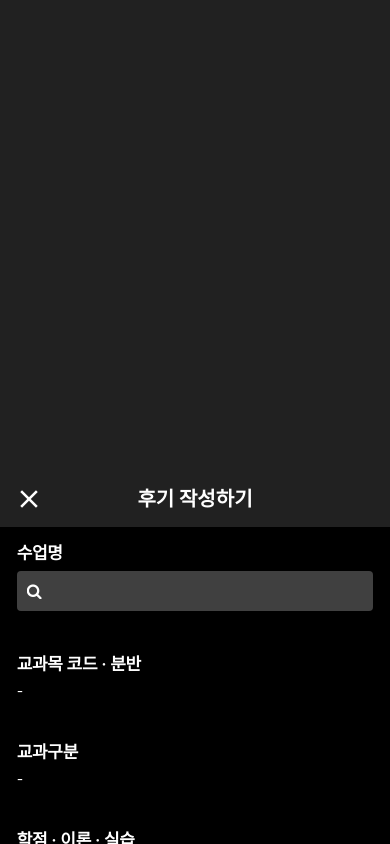
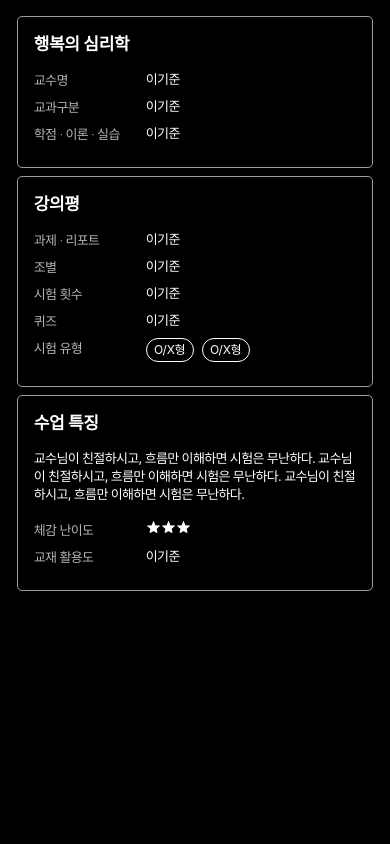
Before and after one commit to PNU-JustDoIt/client, a React Native app: screen / in a window 390 px wide. Built offline with nearby package versions, Linux system fonts and the light colour scheme; what axios-hooks would draw is missing.

Commit message:
Feat: 후기 작성 페이지 스타일 및 레이아웃 생성
1. dummy 데이터 렌더링 레이아웃 새엇ㅇ
2. 스타일 파일 분리

```diff
--- a/App.tsx
+++ b/App.tsx
@@ -1,6 +1,7 @@
 import {configure} from 'axios-hooks';
 import React from 'react';
 import {SafeAreaView, StyleSheet, Text, View} from 'react-native';
+import ReviewDetailPage from './src/components/screens/review/review-detail/ReviewDetailPage';
 import ReviewWritePage from './src/components/screens/review/ReviewWritePage';
 import axios from './src/utils/axios';
 
@@ -11,7 +12,9 @@ const App = (): JSX.Element => {
         <Text style={styles.textStyle}>PNU-JustDoIt</Text>
       </View> */}
 
-      <ReviewWritePage />
+      {/* <ReviewWritePage /> */}
+
+      <ReviewDetailPage />
     </SafeAreaView>
   );
 };
--- /dev/null
+++ b/src/components/screens/review/review-detail/ReviewDetailPage.style.ts
@@ -0,0 +1,83 @@
+import {makeStyles} from 'react-native-elements';
+
+const useStyle = makeStyles(() => ({
+  root: {
+    flex: 1,
+    backgroundColor: 'black',
+    paddingLeft: '4.3%',
+    paddingRight: '4.3%',
+    paddingTop: 16,
+  },
+  cardContainer: {
+    display: 'flex',
+    flexDirection: 'column',
+    padding: 16,
+    borderRadius: 5,
+    borderStyle: 'solid',
+    borderWidth: 1,
+    borderColor: '#9d9d9d',
+    marginBottom: 8,
+  },
+  cardTitleText: {
+    fontSize: 17,
+    fontWeight: 'bold',
+    fontStyle: 'normal',
+    lineHeight: 23,
+    letterSpacing: -0.34,
+    textAlign: 'left',
+    color: '#ffffff',
+    marginBottom: 14,
+  },
+  cardContentContainer: {
+    display: 'flex',
+    flexDirection: 'row',
+    marginBottom: 8,
+  },
+  cardPropertyText: {
+    width: 94,
+    opacity: 0.7,
+    fontSize: 13,
+    fontWeight: '300',
+    fontStyle: 'normal',
+    letterSpacing: -0.65,
+    textAlign: 'left',
+    color: '#ffffff',
+    marginRight: 18,
+  },
+  cardDescriptionText: {
+    fontSize: 13,
+    fontWeight: 'normal',
+    fontStyle: 'normal',
+    lineHeight: 18,
+    letterSpacing: -0.65,
+    textAlign: 'left',
+    color: '#ffffff',
+  },
+
+  chipContainer: {
+    display: 'flex',
+    flexDirection: 'row',
+  },
+  chip: {
+    width: 48,
+    height: 24,
+    justifyContent: 'center',
+    alignItems: 'center',
+    borderRadius: 16,
+    borderStyle: 'solid',
+    borderWidth: 0.7,
+    borderColor: '#ffffff',
+    marginRight: 8,
+  },
+  chipText: {
+    fontSize: 12,
+    fontWeight: 'normal',
+    fontStyle: 'normal',
+    lineHeight: 16,
+    letterSpacing: -0.24,
+    textAlign: 'left',
+    color: '#ffffff',
+  },
+}));
+
+export default useStyle;
--- /dev/null
+++ b/src/components/screens/review/review-detail/ReviewDetailPage.tsx
@@ -0,0 +1,90 @@
+import React from 'react';
+import {View} from 'react-native';
+import {Text, Chip, Rating} from 'react-native-elements';
+
+import useStyle from './ReviewDetailPage.style';
+
+const ReviewDetailPage = () => {
+  const styles = useStyle();
+
+  return (
+    <View style={styles.root}>
+      <View style={[styles.cardContainer]}>
+        <Text style={styles.cardTitleText}>행복의 심리학</Text>
+        <View style={[styles.cardContentContainer]}>
+          <Text style={[styles.cardPropertyText]}>교수명</Text>
+          <Text style={[styles.cardDescriptionText]}>이기준</Text>
+        </View>
+        <View style={[styles.cardContentContainer]}>
+          <Text style={[styles.cardPropertyText]}>교과구분</Text>
+          <Text style={[styles.cardDescriptionText]}>이기준</Text>
+        </View>
+        <View style={[styles.cardContentContainer]}>
+          <Text style={[styles.cardPropertyText]}>학점 · 이론 · 실습</Text>
+          <Text style={[styles.cardDescriptionText]}>이기준</Text>
+        </View>
+      </View>
+
+      <View style={[styles.cardContainer]}>
+        <Text style={styles.cardTitleText}>강의평</Text>
+        <View style={[styles.cardContentContainer]}>
+          <Text style={[styles.cardPropertyText]}>과제 · 리포트</Text>
+          <Text style={[styles.cardDescriptionText]}>이기준</Text>
+        </View>
+        <View style={[styles.cardContentContainer]}>
+          <Text style={[styles.cardPropertyText]}>조별</Text>
+          <Text style={[styles.cardDescriptionText]}>이기준</Text>
+        </View>
+        <View style={[styles.cardContentContainer]}>
+          <Text style={[styles.cardPropertyText]}>시험 횟수</Text>
+          <Text style={[styles.cardDescriptionText]}>이기준</Text>
+        </View>
+        <View style={[styles.cardContentContainer]}>
+          <Text style={[styles.cardPropertyText]}>퀴즈</Text>
+          <Text style={[styles.cardDescriptionText]}>이기준</Text>
+        </View>
+
+        <View style={[styles.cardContentContainer]}>
+          <Text style={[styles.cardPropertyText]}>시험 유형</Text>
+          <View style={[styles.chipContainer]}>
+            <View style={[styles.chip]}>
+              <Text style={[styles.chipText]}>O/X형</Text>
+            </View>
+            <View style={[styles.chip]}>
+              <Text style={[styles.chipText]}>O/X형</Text>
+            </View>
+          </View>
+        </View>
+      </View>
+
+      <View style={[styles.cardContainer]}>
+        <Text style={styles.cardTitleText}>수업 특징</Text>
+        <Text style={[styles.cardDescriptionText, {marginBottom: 17}]}>
+          교수님이 친절하시고, 흐름만 이해하면 시험은 무난하다. 교수님이
+          친절하시고, 흐름만 이해하면 시험은 무난하다. 교수님이 친절하시고,
+          흐름만 이해하면 시험은 무난하다.
+        </Text>
+
+        <View style={[styles.cardContentContainer]}>
+          <Text style={[styles.cardPropertyText]}>체감 난이도</Text>
+          <Rating
+            type="custom"
+            imageSize={15}
+            ratingColor="white"
+            ratingBackgroundColor="black"
+            tintColor="black"
+            startingValue={3}
+            // onFinishRating={(rating: number) => setRatingValue(rating)}
+          />
+        </View>
+
+        <View style={[styles.cardContentContainer]}>
+          <Text style={[styles.cardPropertyText]}>교재 활용도</Text>
+          <Text style={[styles.cardDescriptionText]}>이기준</Text>
+        </View>
+      </View>
+    </View>
+  );
+};
+
+export default ReviewDetailPage;
```
